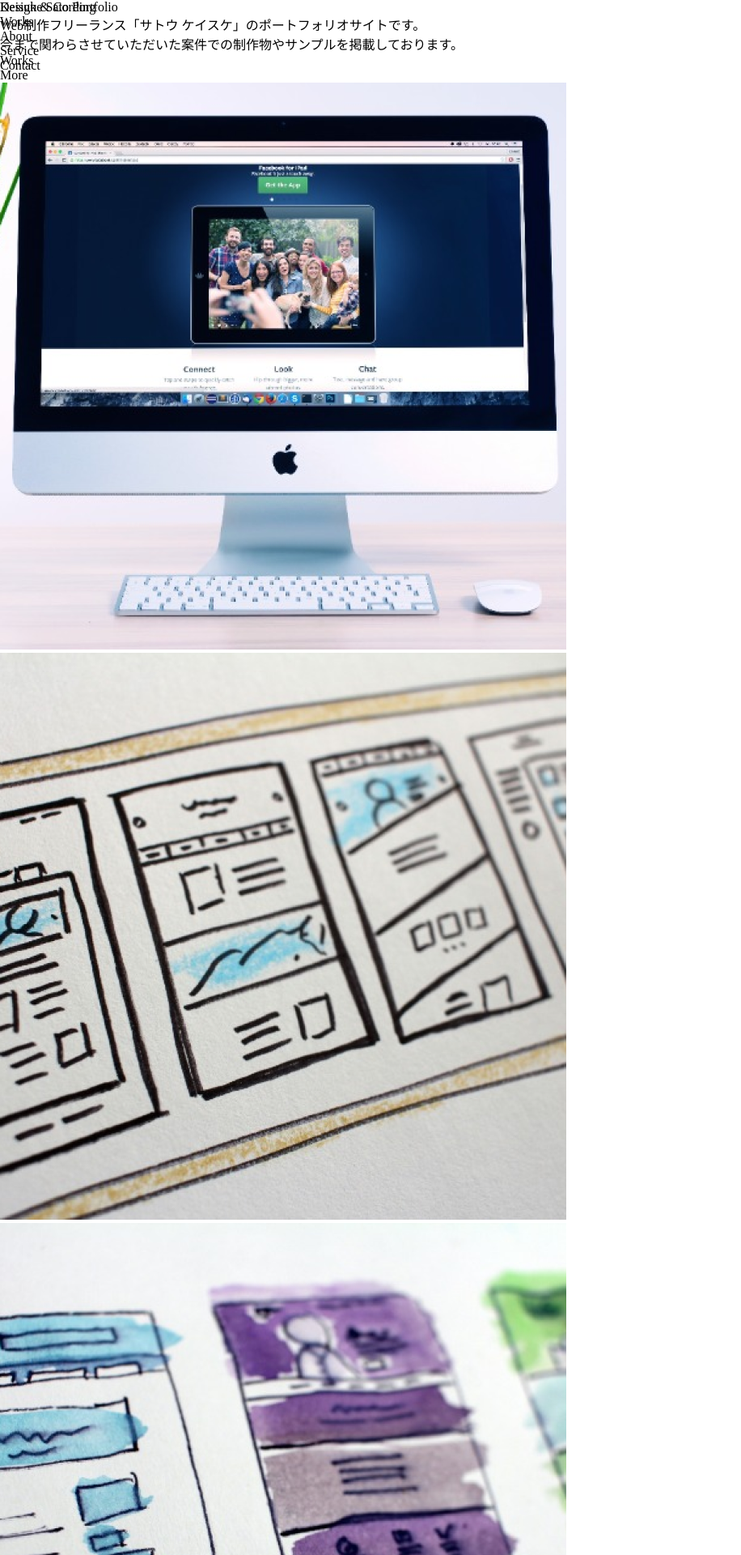
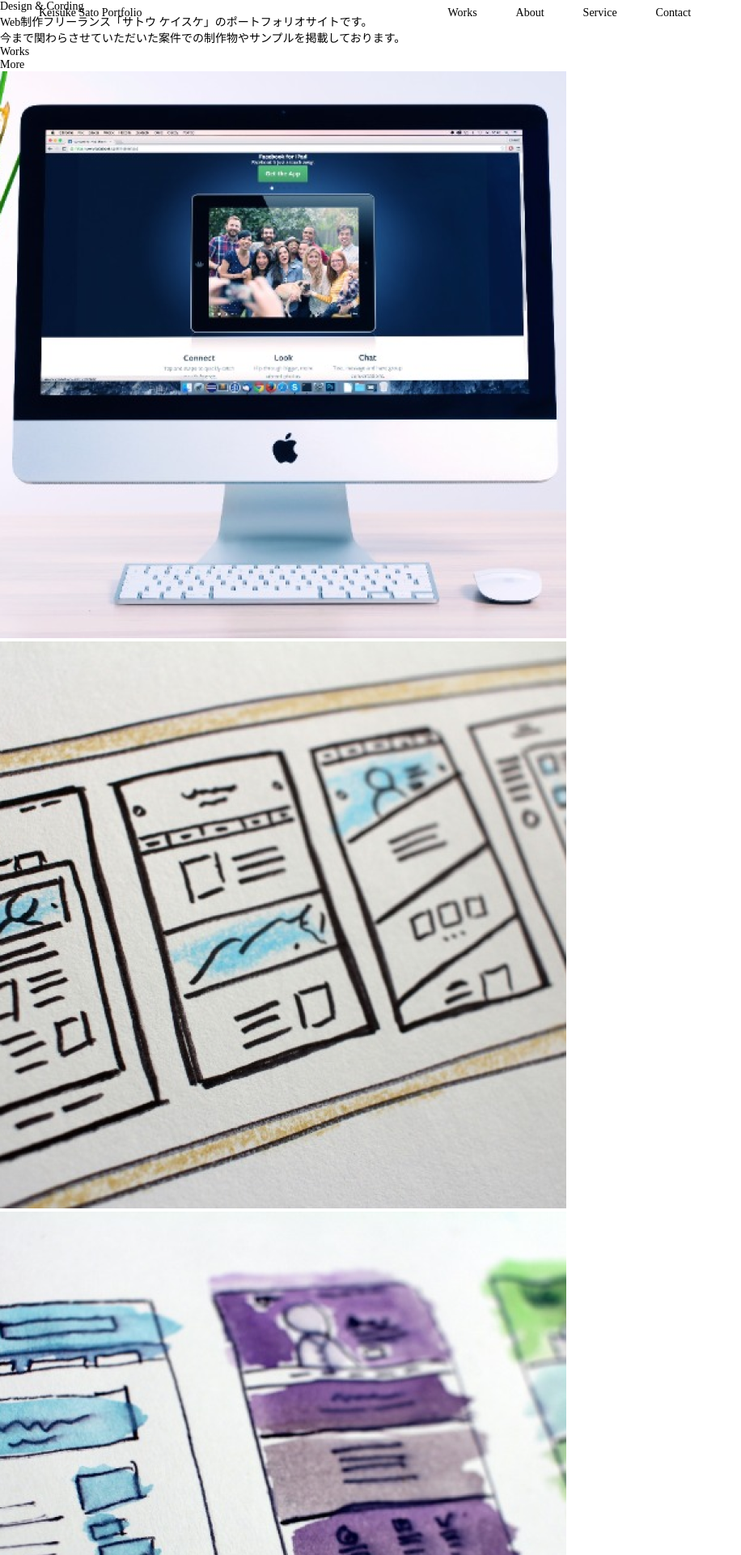
Before and after one commit to HIRAK-KS/my_portfolio_site, a PHP site: page / in a window 1280 px wide. Shown: the top 1920 px of the page at 81% size, without its empty margins (0-916 px from the left). Run offline with PHP 8.4, Linux system fonts and the light colour scheme.

Commit message:
[Define initial values and variables for css]

```diff
--- a/index.html
+++ b/index.html
@@ -28,46 +15,43 @@
     <link rel="stylesheet" href="./styles/reset.css" />
     <link rel="stylesheet" href="./styles/style.css" />
   </head>
+
   <body class="global-layout">
     <header class="global-layout__header header">
-      <h1 class="text-wrapper">
+      <h1 class="header__logo">
         <a href="./">Keisuke Sato Portfolio</a>
       </h1>
-
       <nav>
-        <ul class="header-nav__list">
-          <li class="header-nav__item">
+        <ul class="header__navigation">
+          <li>
             <a href="#">Works</a>
           </li>
-          <li class="header-nav__item">
+          <li>
             <a href="#">About</a>
           </li>
-          <li class="header-nav__item">
+          <li>
             <a href="#">Service</a>
           </li>
-          <li class="header-nav__item">
+          <li>
             <a href="#">Contact</a>
           </li>
         </ul>
       </nav>
 
-      <button
-        class="global-layout__hamburger-button hamburger-button"
-      >
+      <button class="global-layout__hamburger-button hamburger-button">
         <span></span>
       </button>
     </header>
 
     <main class="global-layout__contents contents-layout">
-      <hgroup>
-        <h2 class="copy">
-          <span class="copy__design">Design</span>
-          <span class="copy__&">&amp;</span>
-          <span class=copy__cording">Cording</span>
+      <hgroup class="copy">
+        <h2>
+          <span class="copy__main">Design</span>
+          <span class="copy__main">&amp;</span>
+          <span class="copy__main">Cording</span>
         </h2>
-        <p>
-          Web制作フリーランス「サトウ
-          ケイスケ」のポートフォリオサイトです。
+        <p class="copy__sub">
+          Web制作フリーランス「サトウ ケイスケ」のポートフォリオサイトです。
           <br />今まで関わらさせていただいた案件での制作物やサンプルを掲載しております。
         </p>
       </hgroup>
@@ -78,87 +62,57 @@
       </div>
 
       <section class="works">
-        <ul class="grid__list">
+        <ul class="grid works__grid">
           <li class="grid__item">
             <a href="#">
-              <img
-                src="./img/works-grid-item-1.png"
-                alt="制作物の画像"
-              />
+              <img src="./img/works-grid-item-1.png" alt="制作物の画像" />
             </a>
           </li>
           <li class="grid__item">
             <a href="#">
-              <img
-                src="./img/works-grid-item-2.png"
-                alt="制作物の画像"
-              />
+              <img src="./img/works-grid-item-2.png" alt="制作物の画像" />
             </a>
           </li>
           <li class="grid__item">
             <a href="#">
-              <img
-                src="./img/works-grid-item-3.png"
-                alt="制作物の画像"
-              />
+              <img src="./img/works-grid-item-3.png" alt="制作物の画像" />
             </a>
           </li>
           <li class="grid__item">
             <a href="#">
-              <img
-                src="./img/works-grid-item-4.png"
-                alt="制作物の画像"
-              />
+              <img src="./img/works-grid-item-4.png" alt="制作物の画像" />
             </a>
           </li>
           <li class="grid__item">
             <a href="#">
-              <img
-                src="./img/works-grid-item-5.png"
-                alt="制作物の画像"
-              />
+              <img src="./img/works-grid-item-5.png" alt="制作物の画像" />
             </a>
           </li>
           <li class="grid__item">
             <a href="#">
-              <img
-                src="./img/works-grid-item-6.png"
-                alt="制作物の画像"
-              />
+              <img src="./img/works-grid-item-6.png" alt="制作物の画像" />
             </a>
           </li>
           <li class="grid__item">
             <a href="#">
-              <img
-                src="./img/works-grid-item-7.png"
-                alt="制作物の画像"
-              />
+              <img src="./img/works-grid-item-7.png" alt="制作物の画像" />
             </a>
           </li>
           <li class="grid__item">
             <a href="#">
-              <img
-                src="./img/works-grid-item-8.png"
-                alt="制作物の画像"
-              />
+              <img src="./img/works-grid-item-8.png" alt="制作物の画像" />
             </a>
           </li>
           <li class="grid__item">
             <a href="#">
-              <img
-                src="./img/works-grid-item.png"
-                alt="制作物の画像"
-              />
+              <img src="./img/works-grid-item.png" alt="制作物の画像" />
             </a>
           </li>
         </ul>
       </section>
 
       <section class="about">
-        <img
-          class="about__image"
-          src="img/rectangle-217.png"
-        />
+        <img class="about__image" src="img/rectangle-217.png" />
         <div>
           <h2 class="section-title">About</h2>
           <hr />
--- a/styles/style.css
+++ b/styles/style.css
@@ -1,5 +1,8 @@
 @charset "UTF-8";
 
+/*--------------------
+VALIAVLES
+----------------------*/
 :root {
   --color-brand: rgba(0, 0, 0, 1);
   --color-black: rgba(0, 0, 0, 1);
@@ -15,24 +18,57 @@
   --spacing-3x: 144px;
 }
 
+/*----------------------
+INITIALIZATION
+------------------------*/
+html {
+  font-size: 62.5%;
+}
+body {
+  font-size: 1.4rem;
+}
+img {
+  max-width: 100%;
+  height: auto;
+}
+
+/*----------------------
+GRID LAYOUT
+------------------------*/
 .global-layout {
   display: grid;
-    grid-template: "header" auto "contents" 1fr "footer" auto/100%;
+  grid-template:
+    "header" auto
+    "contents" 1fr
+    "footer" auto /
+    100%;
   min-height: 100vh;
 }
-
 .global-layout__header {
   position: fixed;
   top: 0;
   left: 0;
+  right: 0;
   grid-area: header;
-    width: 100%;
 }
-
 .global-layout__contents {
   grid-area: contents;
 }
-
 .global-layout__footer {
   grid-area: footer;
 }
+
+/*----------------------
+FRONT PAGE
+------------------------*/
+.header {
+  display: flex;
+  justify-content: space-between;
+  padding: var(--spacing-sm) var(--spacing-xl);
+}
+.header__navigation {
+  display: flex;
+  column-gap: var(--spacing-xl);
+  justify-content: flex-start;
+  list-style: none;
+}
```
Also changed, not shown: other parts of index.html (+26 -53 lines). Lines whose indentation alone changed are shown as unchanged.
